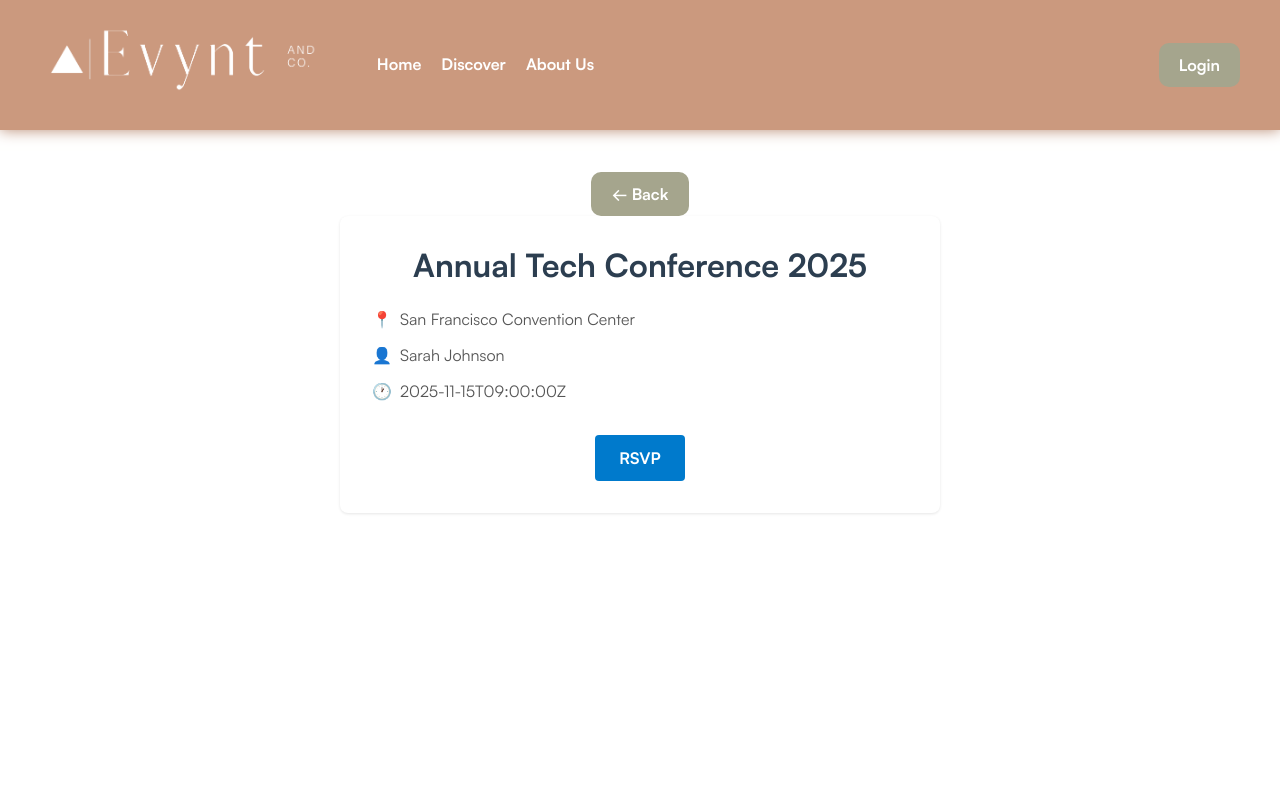
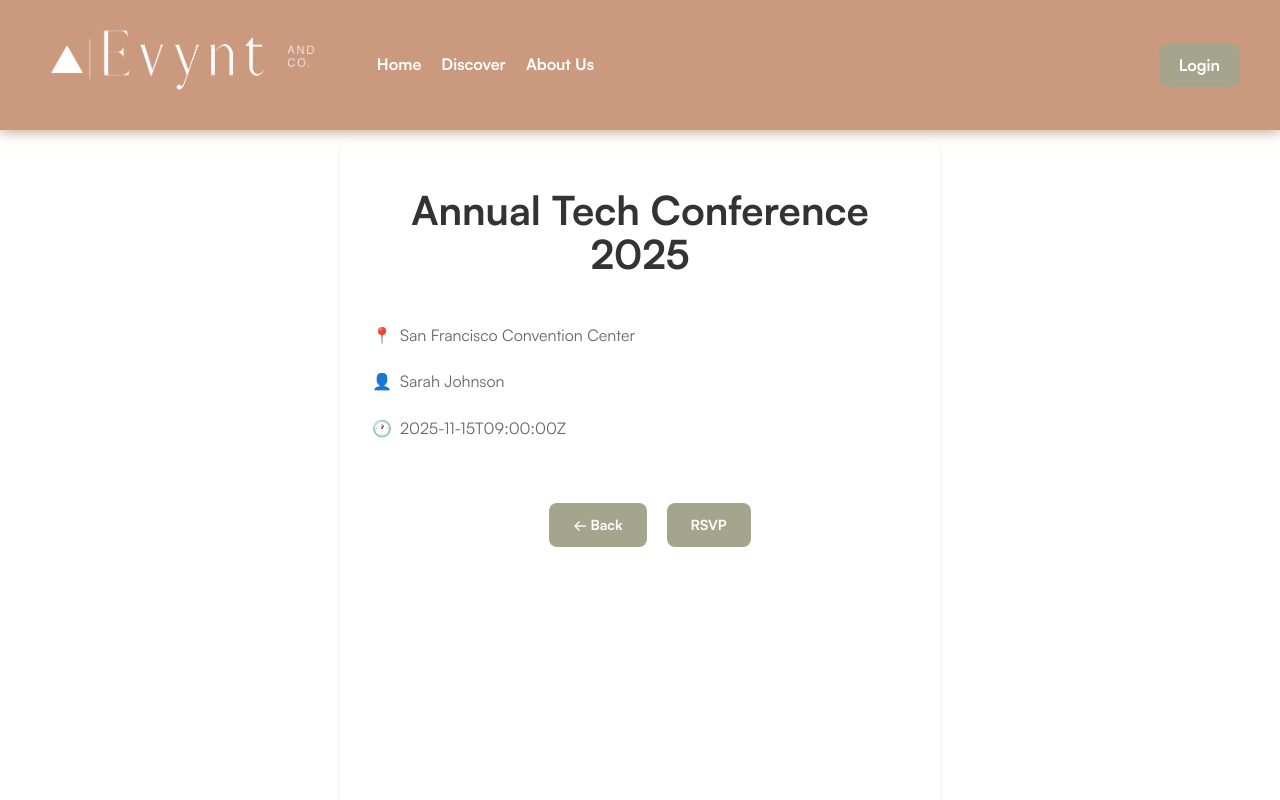
Before and after one commit to code-differently/cs-25-2-team5, a React app in the folder event-planner/frontend/: page /event/1 in a window 1280 px wide. Shown: the top 800 px of the page. Built offline with nearby package versions, Linux system fonts and the light colour scheme; the HTML template or start-up script is replaced by a standard one.

Commit message:
style: moves back button to inside container, updates event details styling

```diff
--- a/event-planner/frontend/src/pages/EventDetails.css
+++ b/event-planner/frontend/src/pages/EventDetails.css
@@ -1,84 +1,128 @@
 .event-details-container {
-  padding: 2rem;
+  /* padding: 2rem; */
   max-width: 600px;
   margin: 0 auto;
   color: #333;
+  height: 100vh;
+  font-family: 'Satoshi', sans-serif;
 }
 
 .event-not-found {
-  padding: 2rem;
+  padding: 3rem 2rem;
   text-align: center;
   color: #333;
+  font-family: 'Satoshi', sans-serif;
+}
+
+.event-not-found h2 {
+  font-size: 40px;
+  font-family: 'Satoshi', sans-serif;
+  font-weight: 700;
+  color: #333;
+  margin-bottom: 3rem;
 }
 
 .back-button {
-  border-radius: 10px;
+  border-radius: 8px;
   color: white;
   background-color: #a5a58d;
-  padding: 10px 20px;
+  padding: 12px 24px;
   text-decoration: none;
-  font-weight: 700;
-  transition: all 0.3s ease;
+  font-weight: 600;
+  font-family: 'Satoshi', sans-serif;
+  font-size: 14px;
+  transition: all 0.2s ease;
+  margin: 1rem 20px;
+  border: none;
+  cursor: pointer;
+  min-height: 44px;
 }
 
 .back-button:hover {
-  background-color: #a5a58d;
+  background-color: #939380;
   color: white;
+  transform: translateY(-1px);
 }
 
 .event-card {
   background-color: white;
-  padding: 2rem;
+  padding: 3rem 2rem;
   border-radius: 8px;
   box-shadow: 0 1px 3px rgba(0, 0, 0, 0.1);
+  height: inherit;
+  font-family: 'Satoshi', sans-serif;
 }
 
 .event-title {
-  margin-bottom: 1.5rem;
-  font-size: 2rem;
+  margin-bottom: 3rem;
+  font-size: 40px;
+  font-family: 'Satoshi', sans-serif;
+  font-weight: 700;
   margin-top: 0;
-  color: #2c3e50;
+  color: #333;
+  text-align: center;
 }
 
 .event-details {
   display: flex;
   flex-direction: column;
-  gap: 0.75rem;
-  margin-bottom: 2rem;
+  gap: 1.5rem;
+  margin-bottom: 3rem;
 }
 
 .event-detail-item {
   display: flex;
   align-items: center;
   gap: 0.5rem;
-  color: #555;
-  font-size: 1rem;
+  color: #666;
+  font-size: 16px;
+  font-family: 'Satoshi', sans-serif;
+  font-weight: 400;
+  line-height: 1.4;
 }
 
 .rsvp-button {
-  background-color: #007acc;
+  background-color: #a5a58d;
   color: white;
   border: none;
-  padding: 0.75rem 1.5rem;
-  border-radius: 4px;
+  padding: 12px 24px;
+  border-radius: 8px;
   cursor: pointer;
-  font-size: 1rem;
+  font-size: 14px;
+  font-weight: 600;
+  font-family: 'Satoshi', sans-serif;
+  transition: all 0.2s ease;
+  min-height: 44px;
 }
 
 .rsvp-button:hover {
-  background-color: #005c99;
+  background-color: #939380;
+  transform: translateY(-1px);
+}
+
+.rsvp-button:active {
+  transform: translateY(0);
 }
 
 .not-found-button {
-  background-color: #007acc;
+  background-color: #a5a58d;
   color: white;
   border: none;
-  padding: 0.75rem 1.5rem;
-  border-radius: 4px;
+  padding: 12px 24px;
+  border-radius: 8px;
   cursor: pointer;
-  font-size: 1rem;
+  font-size: 14px;
+  font-weight: 600;
+  font-family: 'Satoshi', sans-serif;
+  transition: all 0.2s ease;
+  min-height: 44px;
 }
 
 .not-found-button:hover {
-  background-color: #005c99;
+  background-color: #939380;
+  transform: translateY(-1px);
 }
+
+.not-found-button:active {
+  transform: translateY(0);
+}
--- a/event-planner/frontend/src/pages/EventDetails.tsx
+++ b/event-planner/frontend/src/pages/EventDetails.tsx
@@ -21,13 +21,6 @@ export default function EventDetails() {
 
   return (
     <div className="event-details-container">
-      <button
-        className="back-button"
-        onClick={() => navigate('/')}
-      >
-        ← Back
-      </button>
-
       <div className="event-card">
         <h1 className="event-title">
           {event.title}
@@ -47,7 +40,9 @@ export default function EventDetails() {
             <span>{event.time}</span>
           </div>
         </div>
-
+        <button className="back-button" onClick={() => navigate('/')}>
+          ← Back
+        </button>
         <button className="rsvp-button">
           RSVP
         </button>
```
